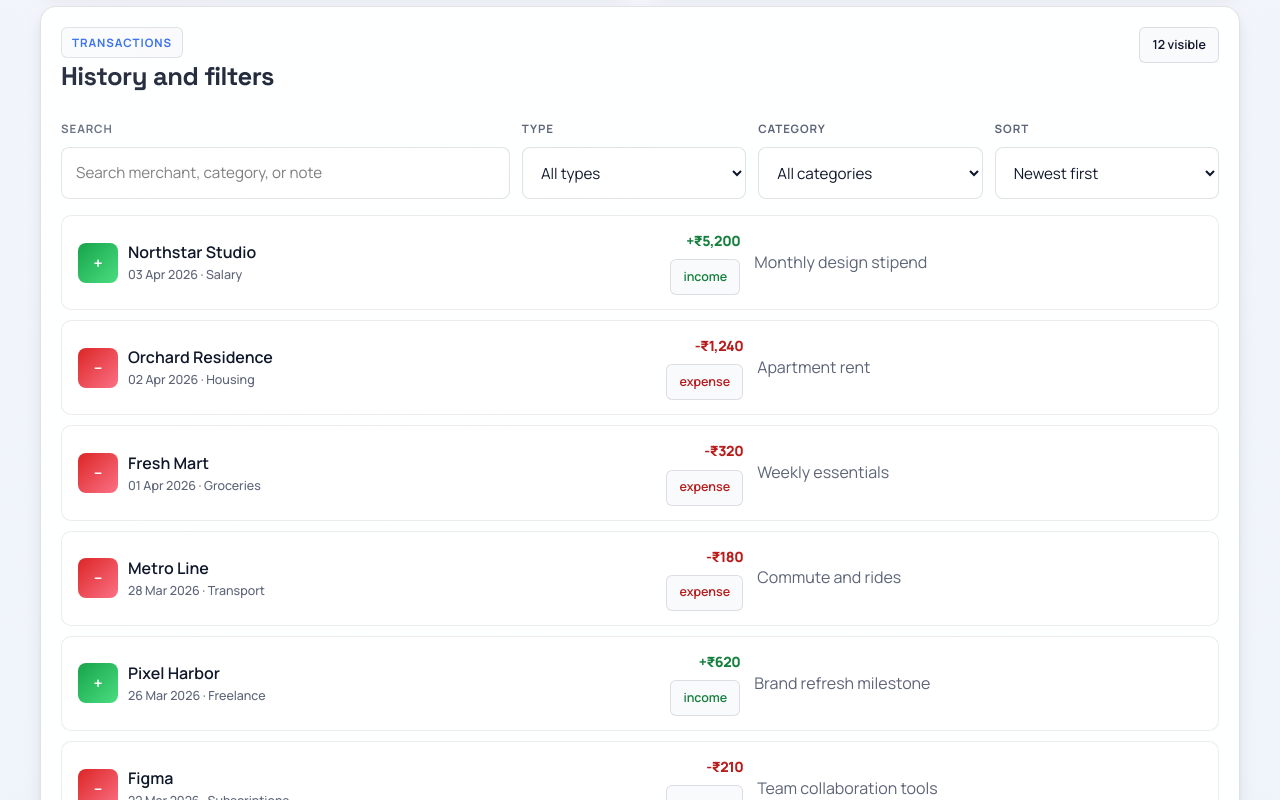
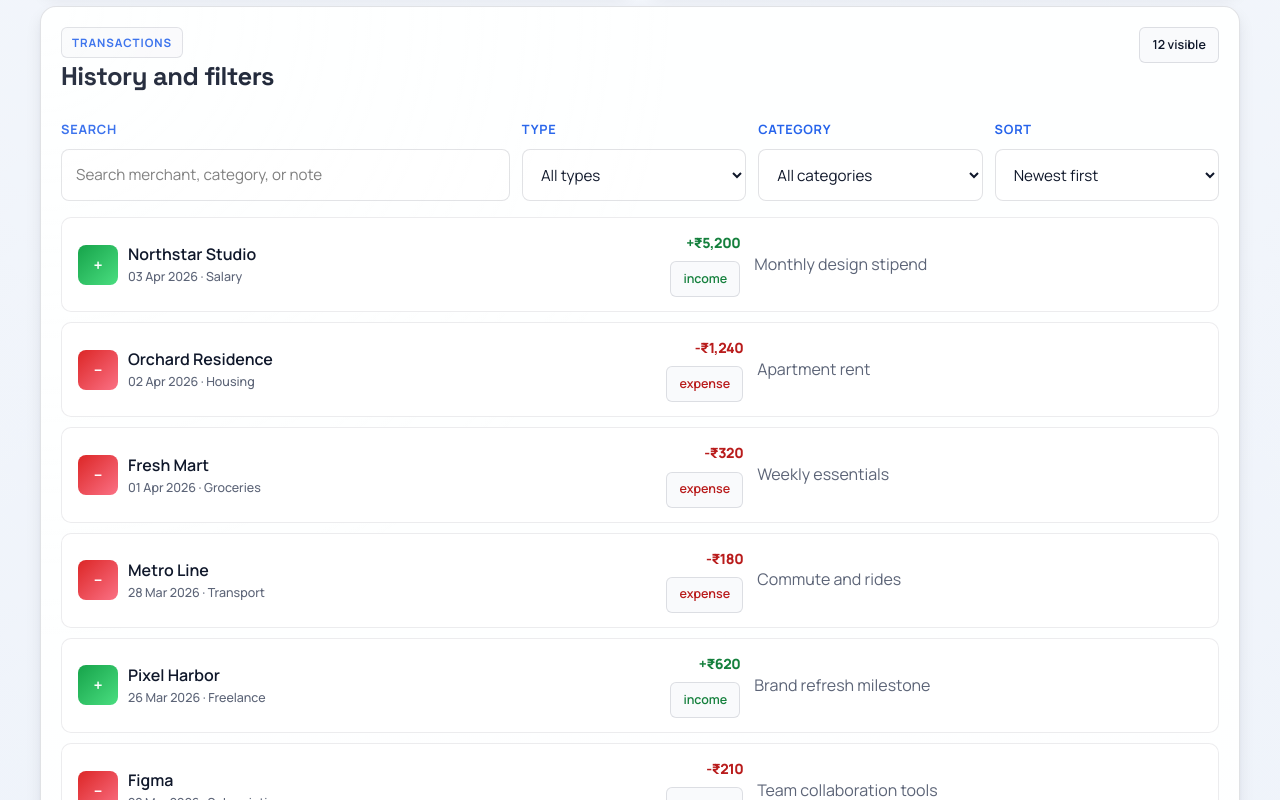
Before and after one commit to gandharr/Vault-Finance, a React (Vite) app: page / in a window 1280 px wide. Shown: the part 1860-2660 px from the top of the page. Built offline with nearby package versions, Linux system fonts and the light colour scheme.

Commit message:
Make filter labels more visible

```diff
--- a/src/App.css
+++ b/src/App.css
@@ -1135,8 +1135,13 @@ textarea {
 }
 
 .transaction-toolbar label span {
+  display: block;
   min-height: 1.05rem;
+  margin-bottom: 2px;
   line-height: 1.2;
+  color: var(--accent-strong);
+  font-size: 0.8rem;
+  letter-spacing: 0.06em;
 }
 
 .transaction-toolbar input,
```
